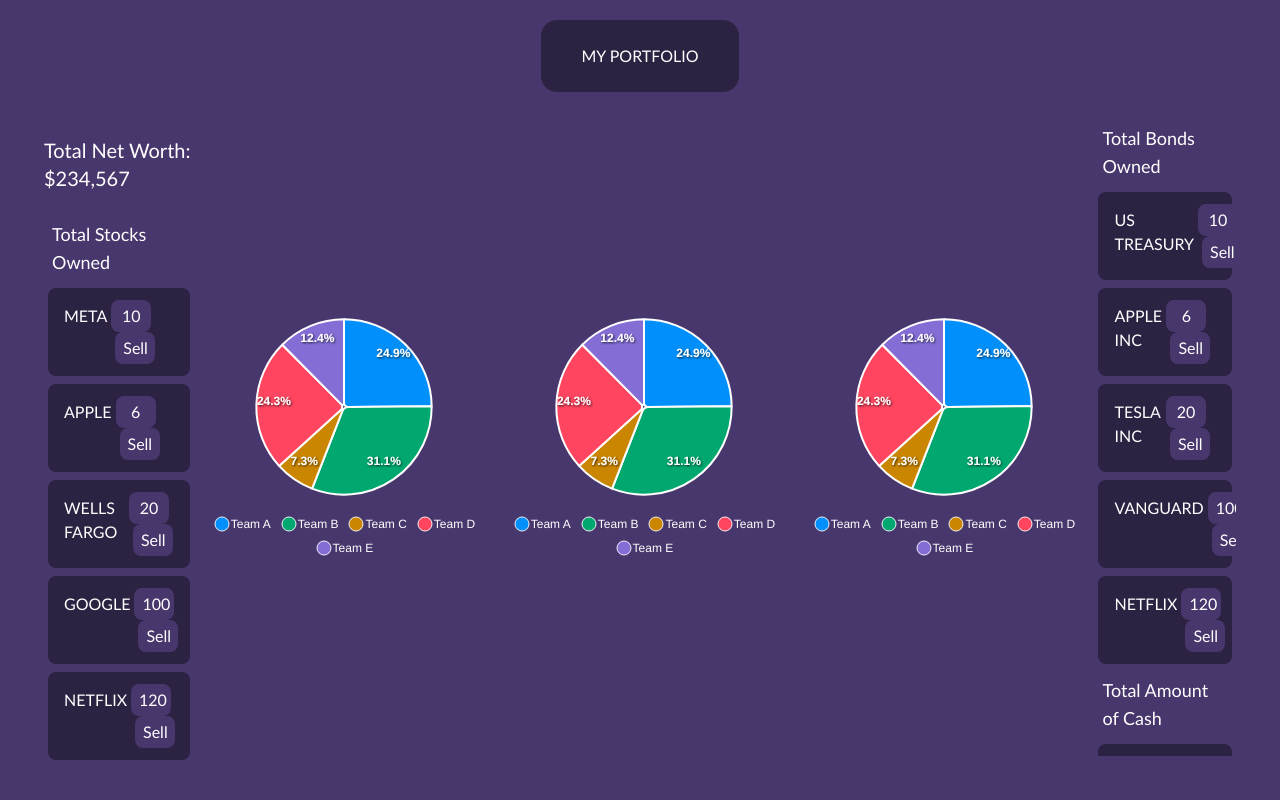
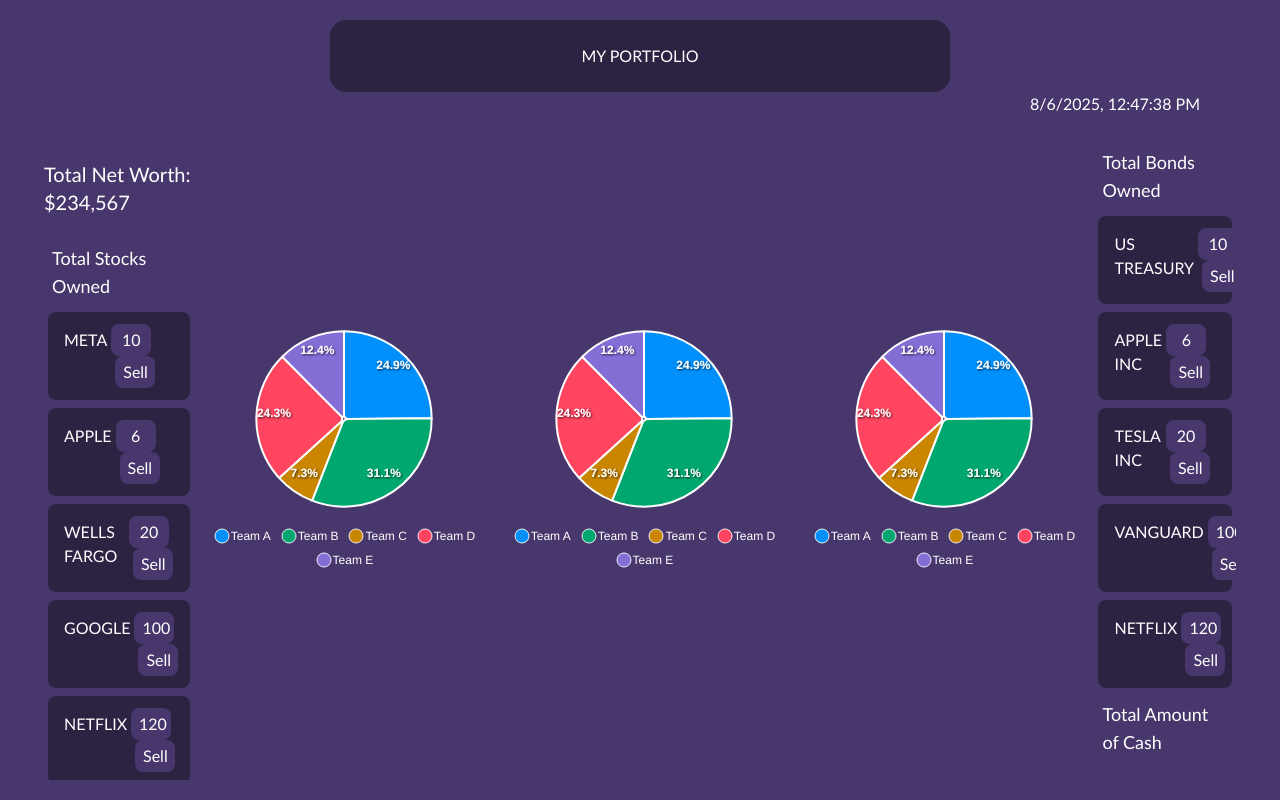
Before and after one commit to ojeiavn/Financial-Portfolio-Project, a React (Vite) app in the folder frontend/: page / in a window 1280 px wide. Built offline with nearby package versions, Linux system fonts and the light colour scheme.

Commit message:
Add live clock to display current date and time

```diff
--- /dev/null
+++ b/frontend/src/components/LiveClock.jsx
@@ -0,0 +1,25 @@
+import React, { useState, useEffect } from 'react';
+
+function LiveClock() {
+    const [currentDateTime, setCurrentDateTime] = useState(new Date());
+
+    useEffect(() => {
+        const timer = setInterval(() => {
+            setCurrentDateTime(new Date());
+        }, 1000); // Updates every second
+
+        return () => {
+            clearInterval(timer); // Cleans up the timer when the component unmounts
+        };
+    }, []); // Empty dependency array ensures the effect runs only once on mount
+
+    return (
+        <>
+            <div>
+                <p>{currentDateTime.toLocaleString()}</p>
+            </div>
+        </>
+    );
+}
+
+export default LiveClock;
--- a/frontend/src/components/UserPortfolio.jsx
+++ b/frontend/src/components/UserPortfolio.jsx
@@ -2,12 +2,15 @@ import React from "react";
 import UserStocks from "./UserStocks";
 import UserOtherAssests from "./UserOtherAssests";
 import UserCharts from "./UserCharts";
+import LiveClock from "./LiveClock";
 
 const UserPortfolio = () => {
     return (
         <div className="flex flex-col h-screen items-center bg-bg-light p-5 overflow-hidden font-main">
             {/* Heading */}
-            <div className="bg-bg-dark px-10 rounded-2xl py-6 text-white text-center">MY PORTFOLIO</div>
+            <div className="bg-bg-dark px-10 rounded-2xl py-6 text-white text-center w-2/4">MY PORTFOLIO</div>
+            <div className="text-white w-screen text-end pr-20"><LiveClock /> </div>
+
 
             <div className="flex justify-between bg-bg-light m-0 p-6 text-white w-full overflow-y-auto">
 
```
